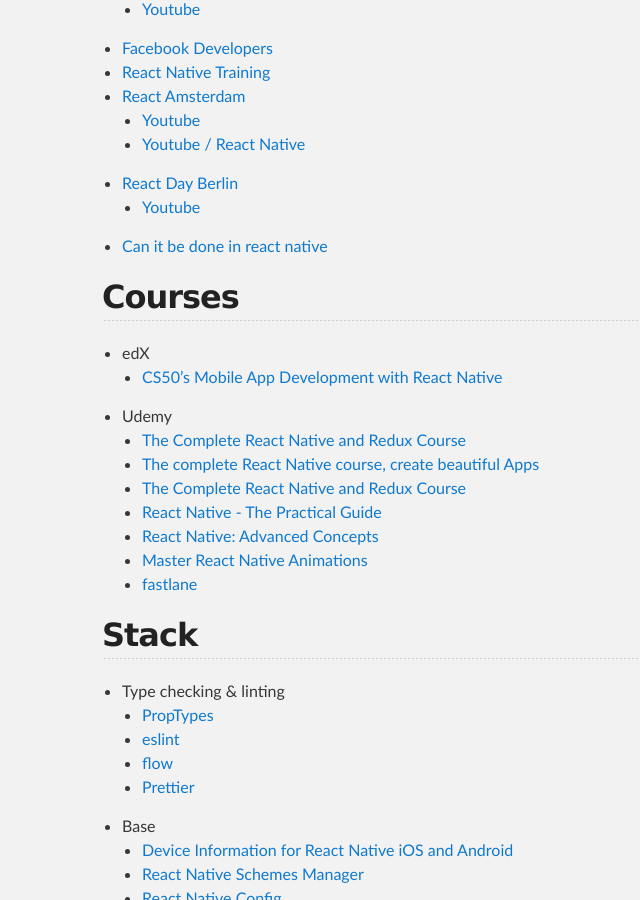
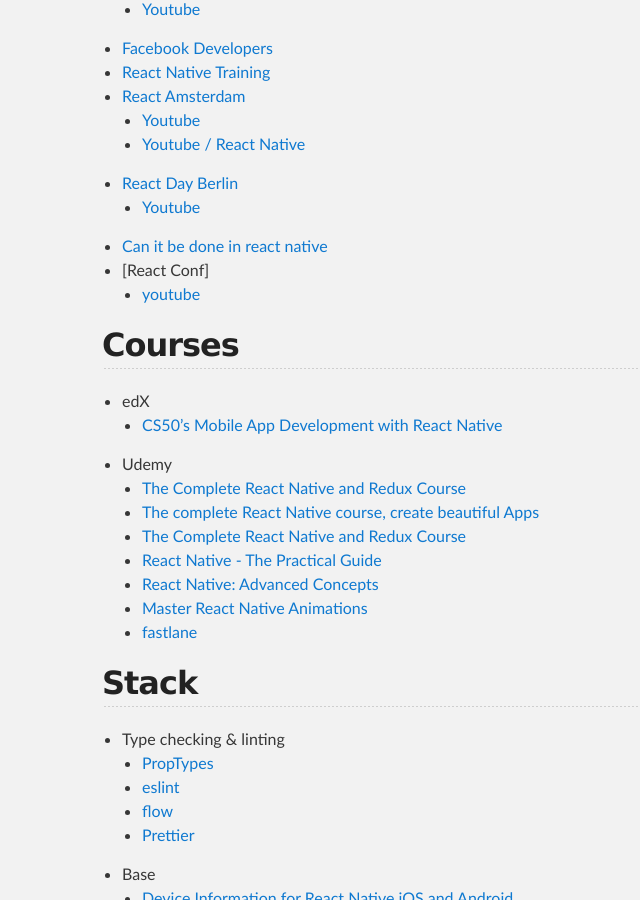
Before and after one commit to haapio/haapio.github.io, a Jekyll site: the page built from react-native.md, in a window 1280 px wide and 900 px high, scrolled down 590 px. Shown: the whole window, without its empty margins (218-858 px from the left). Built offline with Jekyll 4.4.1, drawn with Linux system fonts in a browser that asks for light colours; the repository's description, which GitHub fills in, is left out; our own code applies the rules of GitHub Pages for plain Markdown files.

Commit message:
Update react-native.md

```diff
--- a/react-native.md
+++ b/react-native.md
@@ -23,6 +23,8 @@ layout: default
 - [React Day Berlin](https://reactday.berlin)
   - [Youtube](https://www.youtube.com/channel/UC1EYHmQYBUJjkmL6OtK4rlw)
 - [Can it be done in react native](https://www.youtube.com/channel/UC806fwFWpiLQV5y-qifzHnA)
+- [React Conf]
+  - [youtube](https://www.youtube.com/channel/UCz5vTaEhvh7dOHEyd1efcaQ)
 
 ## Courses
 - edX
```
